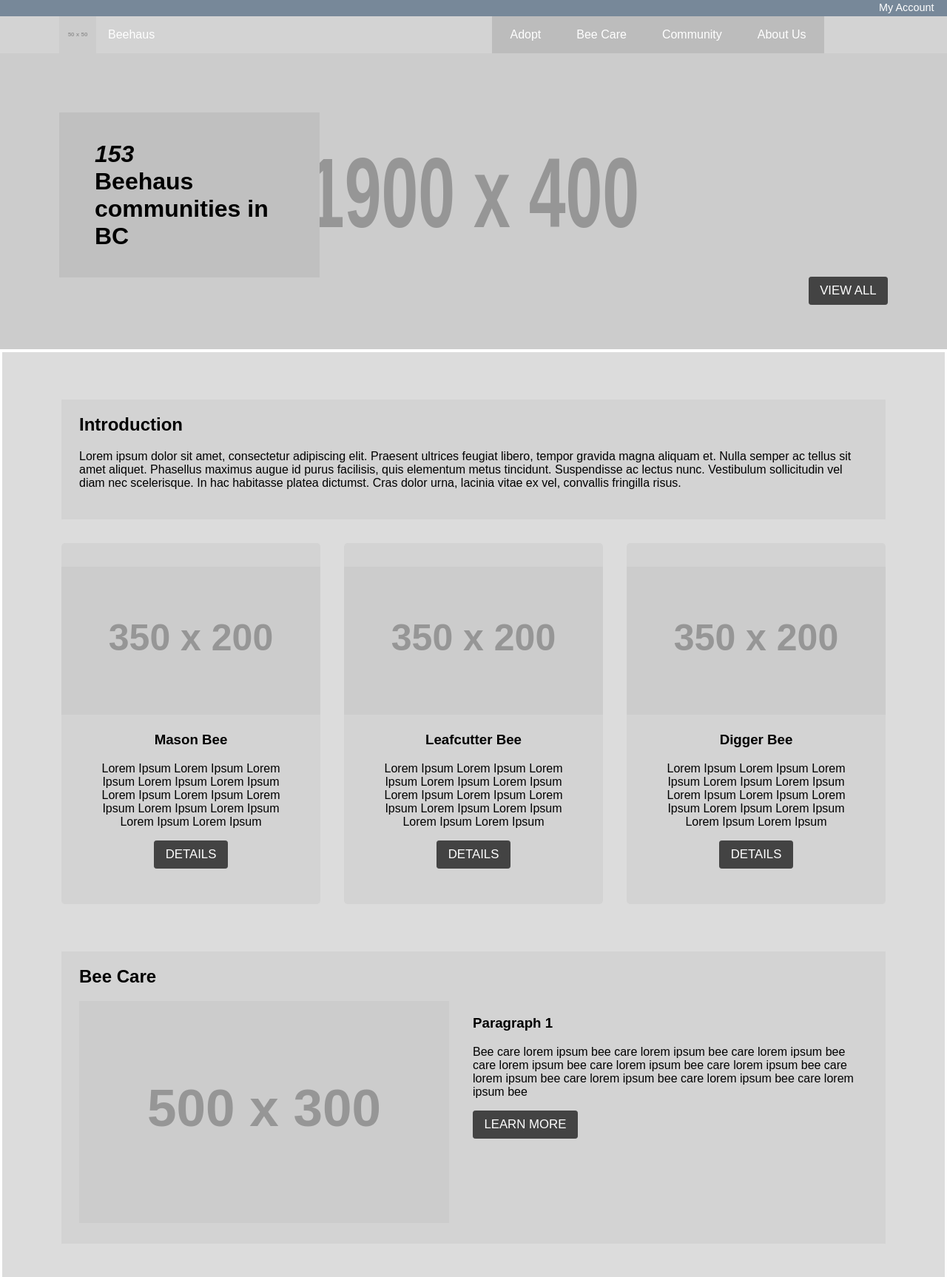
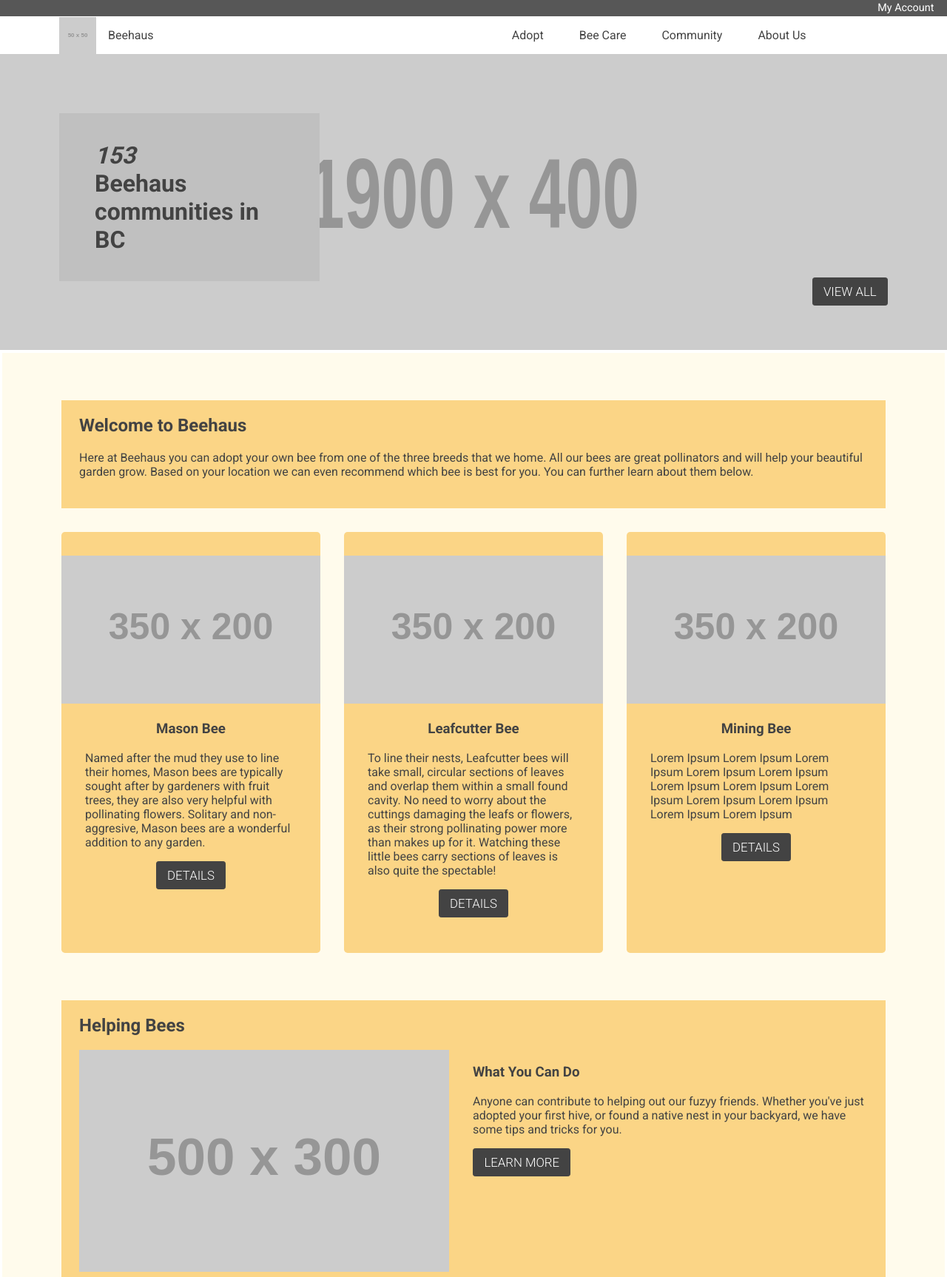
Before and after one commit to RobinGeorge1/beehaus, a plain HTML site: page index.html in a window 1280 px wide. Shown: the top 1726 px of the page at 74% size. Drawn offline with Linux system fonts and the light colour scheme; placeholder pictures from the web are drawn by us.

Commit message:
Changed Colours, Nav, Content
added some descriptions

```diff
--- a/css/grid.css
+++ b/css/grid.css
@@ -1,7 +1,7 @@
 /* SECTIONS + GRIDS */
 
 .col1-container {	/* for just a title and words */
-	background: #D3D3D3;
+	background: #FBD586;
 	padding: 1.5rem;
 	padding-top: 0;
 }
@@ -16,7 +16,7 @@
 .col4 {
 	text-align: center;
 	border-radius: 0.3rem;
-	background: #D3D3D3;
+	background: #FBD586;
 	flex: 1 1 0;
 	padding: 2rem 0;
 	margin-right: 2rem;
@@ -36,7 +36,7 @@
 .col3 {
 	text-align: center;
 	border-radius: 0.3rem;
-	background: #D3D3D3;
+	background: #FBD586;
 	flex: 1 1 0;
 	padding: 2rem 0;
 	margin-right: 2rem;
@@ -47,7 +47,7 @@
 	display: flex;
 	flex-wrap: wrap;
 	padding: 1.5rem;
-	background: #D3D3D3;
+	background: #FBD586;
 	padding-top: 0;
 }
 
@@ -55,7 +55,7 @@
 	display: flex;
 	flex-wrap: wrap;
 	padding: 1.5rem;
-	background: #D3D3D3;
+	background: #FBD586;
 }
 
 .col2-container > h2 {
@@ -66,6 +66,10 @@
 	flex: 1;
 }
 
+.col2 p {
+	min-width: 12rem;
+}
+
 .col2 ~ .col2 {
 	flex: 2;
 }
@@ -74,14 +78,13 @@
 	display: flex;
 	margin-right: 2rem;
 	flex-direction: column;
-
 }
 
 .image-container {
 	display: flex;
 	flex-wrap: wrap;
 	padding: 1.5rem;
-	background: #D3D3D3;
+	background: #FBD586;
 }
 
 .image-item {
@@ -102,6 +105,7 @@
 }
 
 .content-bees-description {
+	text-align: left;
 	padding: 0 2rem;
 }
 
@@ -153,4 +157,8 @@
 	.nav-links a {
 		flex: 1;
 	}
+
+	.footer-nav {
+		flex-wrap: wrap;
+	}
 }
--- a/css/main.css
+++ b/css/main.css
@@ -41,7 +41,7 @@ body {
 .mini-header {
 	display: flex;
 	height: 1.4rem;
-	background: #778899;
+	background: #575757;
 }
 
 .mini-header a {
@@ -53,16 +53,24 @@ body {
 	text-decoration: none;
 }
 
+.mini-header a:hover, a:focus {
+	color: #DCDCDC;
+}
+
 .header-nav {
 	display: flex;
-	background: #d3d3d3;
+	background: white;
 }
 
 .header-nav a {
 	display: flex;
 	align-items: center;
-	color: white;
+	color: #434343;
 	text-decoration: none;
+}
+
+.header-nav a:focus, a:hover {
+	color: #EFBB4F;
 }
 
 .nav-logo {
@@ -74,6 +82,7 @@ body {
 
 .nav-logo-type {
 	padding-right: 1rem;
+	color: #434343;
 }
 
 .nav-logo-img {
@@ -91,28 +100,31 @@ body {
 
 .nav-links a {
 	display: block;
-	background: #bcbcbc;
-	color: white;
-	text-decoration: none;;
+	background: white;
+	color: #434343;
+	text-decoration: none;
 	padding: 1rem 1.5rem;
+
 }
 
-.nav-links a:hover {
-	background: #A9A9A9;
+.nav-links a:hover, a:focus {
+	color: #EFBB4F;
 }
 
 .footer-container {
-	display: flex;
 	justify-content: center;
-	background: #778899;
+	background: #575757;
 	padding: 2.1rem 1rem;
 	padding-bottom: 2rem;
+	display: flex;
 }
 
 .footer-nav {
 	width: 90%;
 	display: flex;
 	justify-content: flex-start;
+	flex-wrap: wrap;
+
 }
 
 .footer-item {
@@ -156,6 +168,10 @@ body {
 
 /* FONT + TYPE STYLING */
 
+body {
+	font-family: 'Roboto', sans-serif;
+	color: #434343;
+}
 em {
 	fontight: bold;
 }
@@ -165,8 +181,9 @@ em {
 }
 
 h4 {
-	color: white;
+	color: #FBD586;
 }
+
 
 
 /* MAIN CONTENT */
@@ -177,7 +194,7 @@ h4 {
 }
 
 .main-wrapper {
-	background: #dcdcdc;
+	background: #FFFBEC;
 	padding: 4rem 5rem;
 	display: flex;
 	margin: 0 calc(100% / 6);
@@ -186,7 +203,7 @@ h4 {
 }
 
 aside {
-	background: #d3d3d3;
+	background: #FBD586;
 	position: absolute;
 	flex: 1;
 	left: 3rem;
@@ -275,8 +292,7 @@ section {
 
 .text-link:hover, .text-link:focus {
   text-decoration: none;
-  font-weight: bolder;
-  color: #575757;
+  color: #DCDCDC;
 }
 
 .right {
--- a/index.html
+++ b/index.html
@@ -1,136 +1,273 @@
 <!DOCTYPE html>
+
 <html lang="en">
+
 	<head>
+
 		<meta charset="utf-8">
+
 		<title>Beehaus</title>
+
+
 
 		<meta name="viewport" content="width=device-width, initial-scale=1">
 
+
+
 		<link href="css/normalize.css" rel="stylesheet">
+
 		<link href="css/main.css" rel="stylesheet">
+
 		<link href="css/grid.css" rel="stylesheet">
 
+
+
+		<link href="https://fonts.googleapis.com/css?family=Roboto:300,400,700" rel="stylesheet">
+
 	</head>
+
 	<body>
+
 		<div class="overlay-grid">
-			<div class="overlay-grid-unit"></div>
-			<div class="overlay-grid-unit"></div>
-			<div class="overlay-grid-unit"></div>
+
 			<div class="overlay-grid-unit"></div>
 
 			<div class="overlay-grid-unit"></div>
-			<div class="overlay-grid-unit"></div>
-			<div class="overlay-grid-unit"></div>
+
 			<div class="overlay-grid-unit"></div>
 
 			<div class="overlay-grid-unit"></div>
+
+
+
 			<div class="overlay-grid-unit"></div>
+
 			<div class="overlay-grid-unit"></div>
+
 			<div class="overlay-grid-unit"></div>
+
+			<div class="overlay-grid-unit"></div>
+
+
+
+			<div class="overlay-grid-unit"></div>
+
+			<div class="overlay-grid-unit"></div>
+
+			<div class="overlay-grid-unit"></div>
+
+			<div class="overlay-grid-unit"></div>
+
 		</div>
+
 		<header>
+
 			<div class="mini-header">
+
 				<a href="my-account.html">My Account</a>
+
 			</div>
 
+
+
 			<nav class="header-nav">
+
 				<div class="nav-logo">
+
 					<a class="nav-logo-type" href="index.html">
+
 							<img class="nav-logo-img" src="http://via.placeholder.com/50x50">Beehaus
+
 					</a>
+
 				</div>
+
 				<div class="nav-links">
+
 					<a href="adopt-region.html">Adopt</a>
+
 					<a href="care-general.html">Bee Care</a>
+
 					<a href="community.html">Community</a>
+
 					<a href="about.html">About Us</a>
+
 				</div>
+
 			</nav>
+
 		</header>
 
+
+
 		<section class="main">
+
 			<div class="banner">
+
 				<img class="banner-img" src="http://via.placeholder.com/1900x400">
+
 				<div class="banner-text">
+
 					<h1><em>153</em><br> Beehaus communities in BC</h1>
+
 				</div>
+
 				<a class="button banner-button" href="community.html">View all</a>
+
 			</div>
 
+
+
 			<div class="wrapper-container">
+
 			<div class="main-wrapper">
+
 				<section class="col1-container">
-					<h2>Introduction</h2>
-					<p>Lorem ipsum dolor sit amet, consectetur adipiscing elit. Praesent ultrices feugiat libero, tempor gravida magna aliquam et. Nulla semper ac tellus sit amet aliquet. Phasellus maximus augue id purus facilisis, quis elementum metus tincidunt. Suspendisse ac lectus nunc. Vestibulum sollicitudin vel diam nec scelerisque. In hac habitasse platea dictumst. Cras dolor urna, lacinia vitae ex vel, convallis fringilla risus.</p>
-				</section>
-				<section class="col3-container">
-					<div class="col3">
-						<img class="content-bees-img" src="http://via.placeholder.com/350x200">
-						<h3>Mason Bee</h3>
-						<p class="content-bees-description">Lorem Ipsum Lorem Ipsum Lorem Ipsum Lorem Ipsum Lorem Ipsum Lorem Ipsum Lorem Ipsum Lorem Ipsum Lorem Ipsum Lorem Ipsum Lorem Ipsum Lorem Ipsum </p>
-						<a class="button" href="care-mason.html">Details</a>
-					</div>
-					<div class="col3">
-						<img class="content-bees-img" src="http://via.placeholder.com/350x200">
-						<h3>Leafcutter Bee</h3>
-						<p class="content-bees-description">Lorem Ipsum Lorem Ipsum Lorem Ipsum Lorem Ipsum Lorem Ipsum Lorem Ipsum Lorem Ipsum Lorem Ipsum Lorem Ipsum Lorem Ipsum Lorem Ipsum Lorem Ipsum </p>
-						<a class="button" href="care-leafcutter.html">Details</a>
-					</div>
-					<div class="col3">
-						<img class="content-bees-img" src="http://via.placeholder.com/350x200">
-						<h3>Digger Bee</h3>
-						<p class="content-bees-description">Lorem Ipsum Lorem Ipsum Lorem Ipsum Lorem Ipsum Lorem Ipsum Lorem Ipsum Lorem Ipsum Lorem Ipsum Lorem Ipsum Lorem Ipsum Lorem Ipsum Lorem Ipsum </p>
-						<a class="button" href="care-digger.html">Details</a>
-					</div>
+
+					<h2>Welcome to Beehaus</h2>
+
+					<p>Here at Beehaus you can adopt your own bee from one of the three breeds that we home. All our bees are great pollinators and will help your beautiful garden grow. Based on your location we can even recommend which bee is best for you. You can further learn about them below.</p>
+
 				</section>
 
+				<section class="col3-container">
+
+					<div class="col3">
+
+						<img class="content-bees-img" src="http://via.placeholder.com/350x200">
+
+						<h3>Mason Bee</h3>
+
+						<p class="content-bees-description">Named after the mud they use to line their homes, Mason bees are typically sought after by gardeners with fruit trees, they are also very helpful with pollinating flowers. Solitary and non-aggresive, Mason bees are a wonderful addition to any garden.</p>
+
+						<a class="button" href="care-mason.html">Details</a>
+
+					</div>
+
+					<div class="col3">
+
+						<img class="content-bees-img" src="http://via.placeholder.com/350x200">
+
+						<h3>Leafcutter Bee</h3>
+
+						<p class="content-bees-description">To line their nests, Leafcutter bees will take small, circular sections of leaves and overlap them within a small found cavity. No need to worry about the cuttings damaging the leafs or flowers, as their strong pollinating power more than makes up for it. Watching these little bees carry sections of leaves is also quite the spectable!</p>
+
+						<a class="button" href="care-leafcutter.html">Details</a>
+
+					</div>
+
+					<div class="col3">
+
+						<img class="content-bees-img" src="http://via.placeholder.com/350x200">
+
+						<h3>Mining Bee</h3>
+
+						<p class="content-bees-description">Lorem Ipsum Lorem Ipsum Lorem Ipsum Lorem Ipsum Lorem Ipsum Lorem Ipsum Lorem Ipsum Lorem Ipsum Lorem Ipsum Lorem Ipsum Lorem Ipsum Lorem Ipsum </p>
+
+						<a class="button" href="care-mining.html">Details</a>
+
+					</div>
+
+				</section>
+
+
+
 				<section class="col2-container">
-					<h2>Bee Care</h2>
+
+					<h2>Helping Bees</h2>
+
 					<div class="col2">
+
 						<img class="content-care-img" src="http://via.placeholder.com/500x300">
+
 					</div>
+
 					<div class="col2">
-						<h3>Paragraph 1</h3>
-						<p>Bee care lorem ipsum bee care lorem ipsum bee care lorem ipsum bee care lorem ipsum bee care lorem ipsum bee care lorem ipsum bee care lorem ipsum bee care lorem ipsum bee care lorem ipsum bee care lorem ipsum bee</p>
+
+						<h3>What You Can Do</h3>
+
+						<p>Anyone can contribute to helping out our fuzyy friends. Whether you've just adopted your first hive, or found a native nest in your backyard, we have some tips and tricks for you.</p>
+
 						<a class="button" href="care-general.html">Learn more</a>
 
+
+
 					</div>
+
 				</section>
+
 			</div>
+
 			</div>
+
 		</section>
 
+
+
 		<div class="footer-container">
+
 		<div class="footer-nav">
+
 			<div class="footer-item footer-one">
+
 				<h4>Adopt</h4>
+
 				<p><a class="text-link" href="adopt-region.html">process</a></p>
+
 			</div>
+
 			<div class="footer-item footer-two">
+
 				<h4>Bee Care</h4>
+
 				<p><a class="text-link" href="care-general.html">general care guide</a></p>
+
 				<p><a class="text-link" href="care-mason.html">mason bees</a></p>
+
 				<p><a class="text-link" href="care-leafcutter.html">leafcutter bees</p>
-				<p><a class="text-link" href="care-digger.html">digger bees</a></p>
+
+				<p><a class="text-link" href="care-mining.html">mining bees</a></p>
+
 				<p><a class="text-link" href="care-faq.html">FAQ</a></p>
+
 			</div>
+
 			<div class="footer-item footer-three">
+
 				<h4>Community</h4>
+
 				<p><a class="text-link" href="community.html">map of impact</a></p>
+
 				<p><a class="text-link" href="community-blog.html">beehaus blog</a></p>
+
 			</div>
+
 			<div class="footer-item footer-four">
+
 				<h4>Info</h4>
+
 				<p><a class="text-link" href="about.html">about us</a></p>
+
 				<p><a class="text-link" href="about-contact.html">contact us</a></p>
+
 			</div>
+
 			<div class="footer-item footer-five">
+
 				<h4>My Account</h4>
+
 				<p><a class="text-link" href="my-account.html">login</a></p>
+
 				<p><a class="text-link" href="citation.html">citations</a></p>
+
 			</div>
-		</div>
+
 		</div>
 
+		</div>
+
+
+
 	</body>
+
 </html>
```
Also changed, not shown: about-contact.html (+1 -1 lines), about.html (+1 -1 lines), adopt-region.html (+1 -1 lines), care-faq.html (+1 -1 lines), care-general.html (+1 -1 lines), care-leafcutter.html (+1 -1 lines), care-mason.html (+1 -1 lines), care-mining.html (renamed from care-digger.html, +3 -3 lines), citation.html (+1 -1 lines), community.html (+1 -1 lines).
